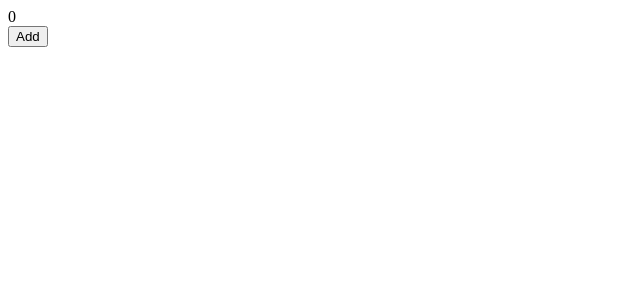
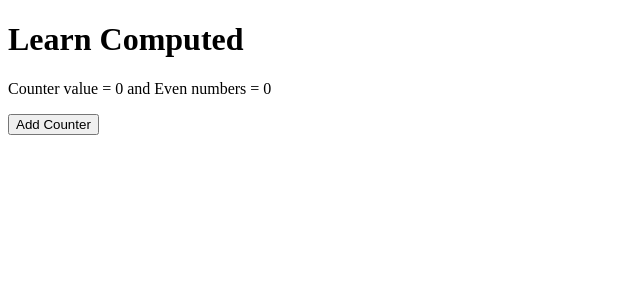
Before and after one commit to adearya/learn-vue3-composition-api, a Vue app: page / in a window 1280 px wide. Shown: the top 300 px of the page, without its empty margins (0-640 px from the left). Built offline with nearby package versions, Linux system fonts and the light colour scheme.

Commit message:
Learn computed

```diff
--- a/src/App.vue
+++ b/src/App.vue
@@ -1,8 +1,9 @@
 <script setup>
 import RefReactiveToRefs from './components/RefReactiveToRefs.vue'
 import Methods from './components/Methods.vue'
+import Computed from './components/Computed.vue'
 </script>
 
 <template>
-  <Methods />
+  <Computed />
 </template>
--- /dev/null
+++ b/src/components/Computed.vue
@@ -0,0 +1,22 @@
+<script setup>
+import { ref, reactive, computed } from "vue";
+
+const counter = ref(0);
+const addNum = ref(0);
+
+const add = () => {
+  counter.value++;
+};
+
+const result = computed(() => {
+  return counter.value + counter.value + addNum.value
+});
+</script>
+
+<template>
+<h1>Learn Computed</h1>
+
+<p>Counter value = {{ counter }} and Even numbers = {{ result }}</p>
+
+<button @click="add">Add Counter</button>
+</template>
```
